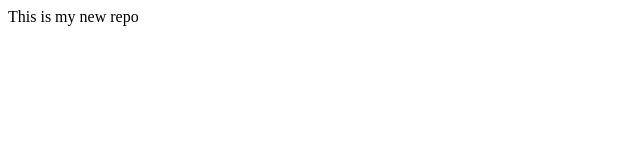
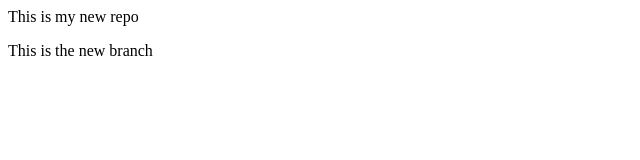
Before and after one commit to rsharma0406/localRepo, a plain HTML site: page index.html in a window 1280 px wide. Shown: the whole page, without its empty margins (0-640 px from the left). Drawn offline with Linux system fonts and the light colour scheme.

Commit message:
added new branch

```diff
--- a/index.html
+++ b/index.html
@@ -1,3 +1,6 @@
 <p>
     This is my new repo
 </p>
+<p>
+    This is the new branch
+</p>
```
